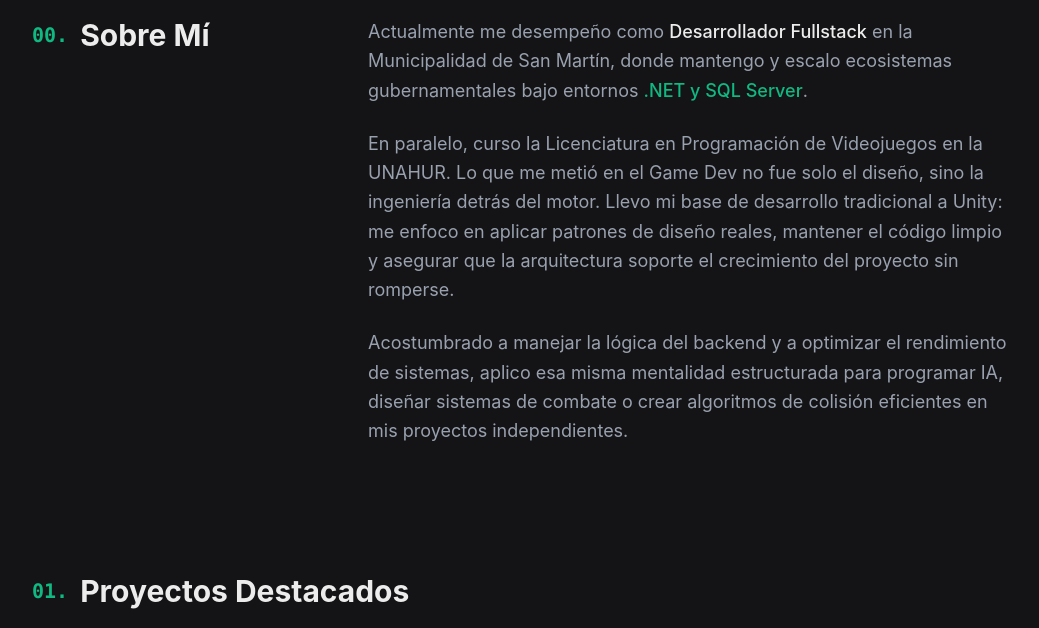
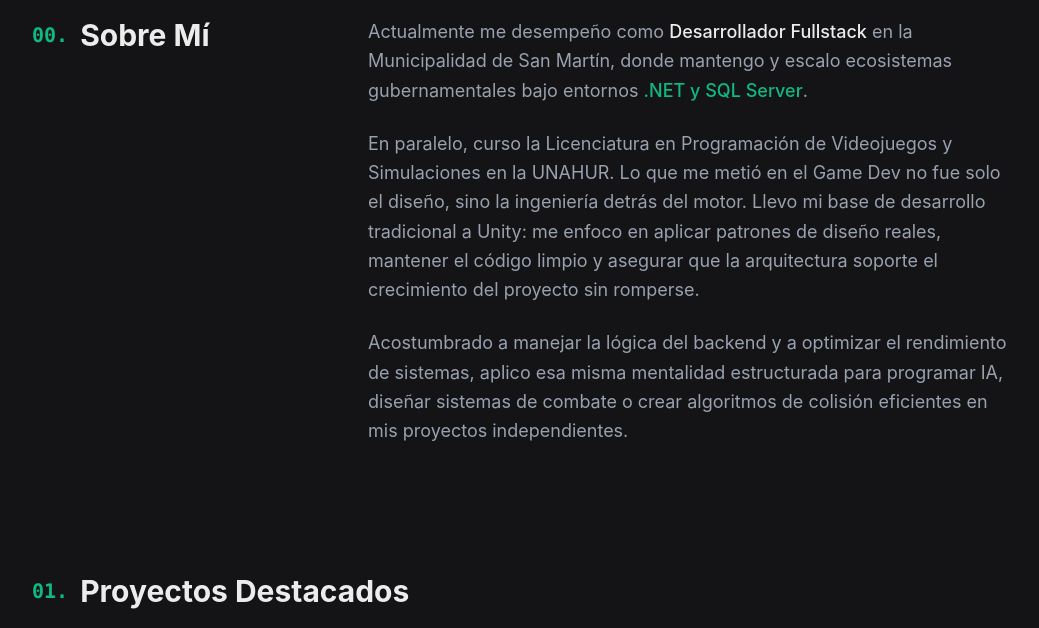
Before and after one commit to lmcasella/portfolio, an Astro site: page / in a window 1280 px wide. Shown: the part 960-1588 px from the top of the page, without its empty margins (120-1159 px from the left). Built offline with nearby package versions, Linux system fonts and the light colour scheme; Astro itself is replaced by a stand-in of ours.

Commit message:
modificar titulo de la carrera

```diff
--- a/src/components/Bio.astro
+++ b/src/components/Bio.astro
@@ -29,12 +29,12 @@
             </p>
             <p>
                 En paralelo, curso la Licenciatura en Programación de
-                Videojuegos en la UNAHUR. Lo que me metió en el Game Dev no fue
-                solo el diseño, sino la ingeniería detrás del motor. Llevo mi
-                base de desarrollo tradicional a Unity: me enfoco en aplicar
-                patrones de diseño reales, mantener el código limpio y asegurar
-                que la arquitectura soporte el crecimiento del proyecto sin
-                romperse.
+                Videojuegos y Simulaciones en la UNAHUR. Lo que me metió en el
+                Game Dev no fue solo el diseño, sino la ingeniería detrás del
+                motor. Llevo mi base de desarrollo tradicional a Unity: me
+                enfoco en aplicar patrones de diseño reales, mantener el código
+                limpio y asegurar que la arquitectura soporte el crecimiento del
+                proyecto sin romperse.
             </p>
             <p>
                 Acostumbrado a manejar la lógica del backend y a optimizar el
```
